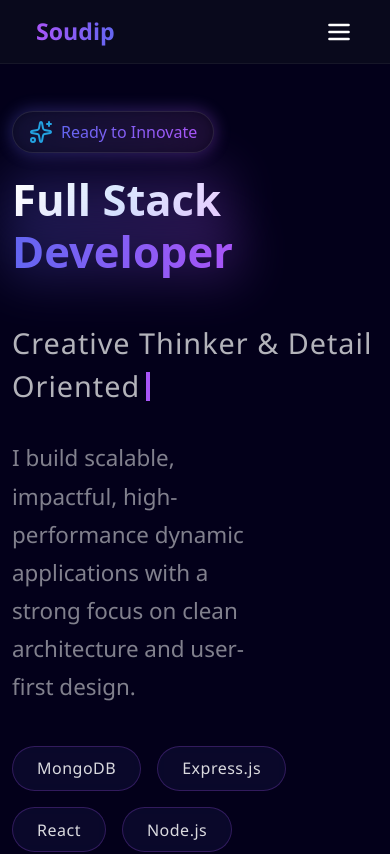
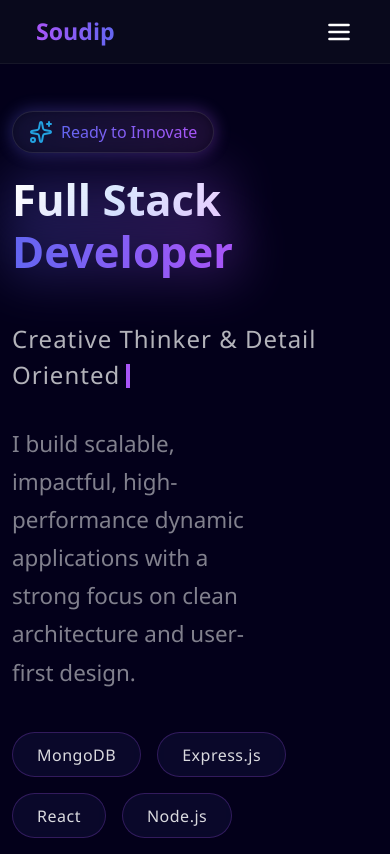
Before and after one commit to Soudip-Panja/Soudip-Portfolio, a React (Vite) app: page / in a window 390 px wide. Shown: the top 854 px of the page. Built offline with nearby package versions, Linux system fonts and the light colour scheme.

Commit message:
fix: typing text size reduced in small screen.

```diff
--- a/src/Styles.css
+++ b/src/Styles.css
@@ -197,15 +197,20 @@
     opacity: 0;
   }
 }
-
 .dynamic-text {
   font-family: "Segoe UI", Roboto, Helvetica, Arial, sans-serif;
-  font-size: 1.8rem;
+  font-size: 1.5rem;
   color: rgba(255, 255, 255, 0.7);
   font-weight: 300;
   letter-spacing: 1px;
   min-height: 1.6em;
   margin-top: 1rem;
+  transition: font-size 0.3s ease;
+}
+@media (min-width: 768px) {
+  .dynamic-text {
+    font-size: 1.8rem;
+  }
 }
 
 /* Description Text -> Home Page */
```
